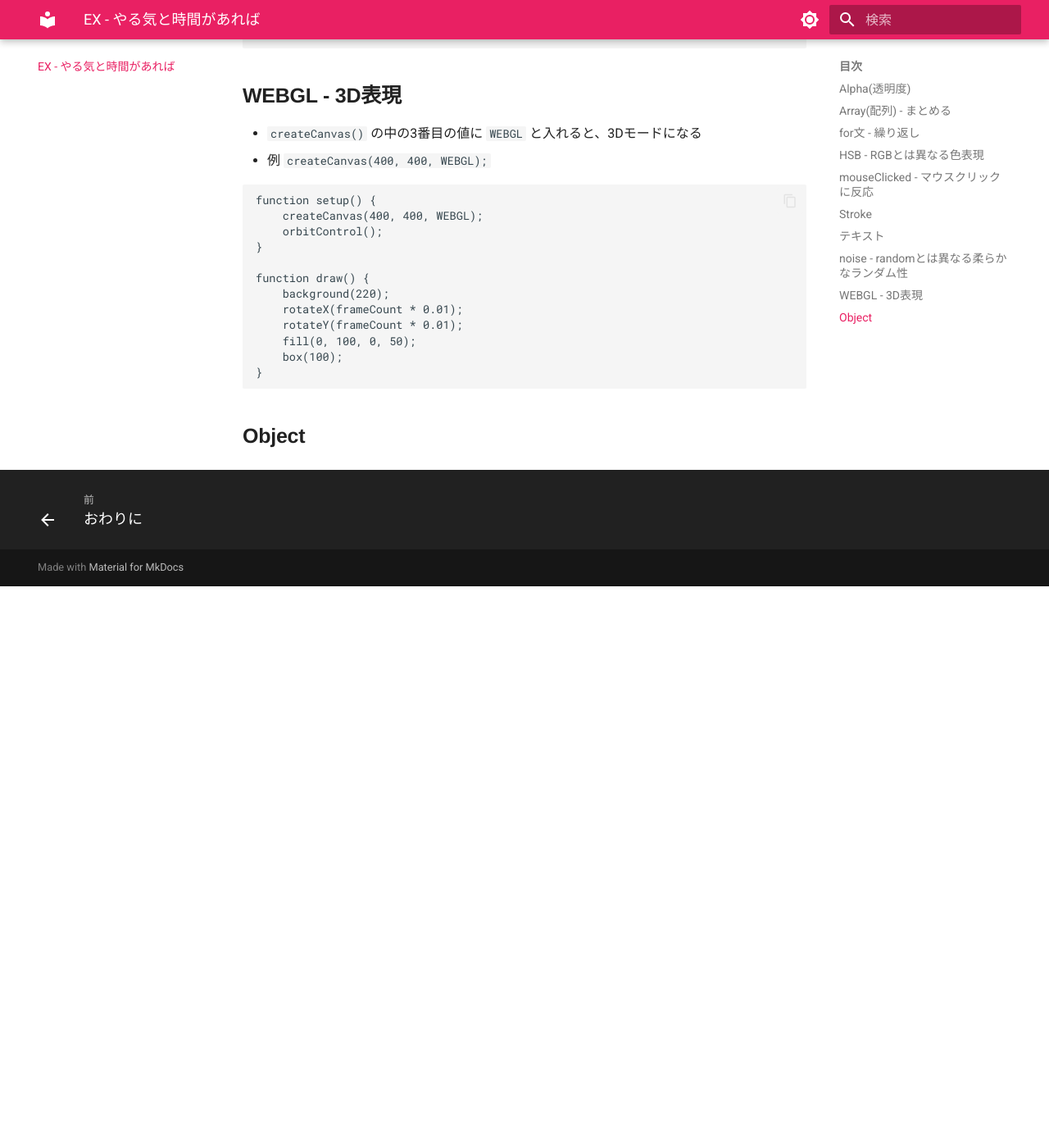
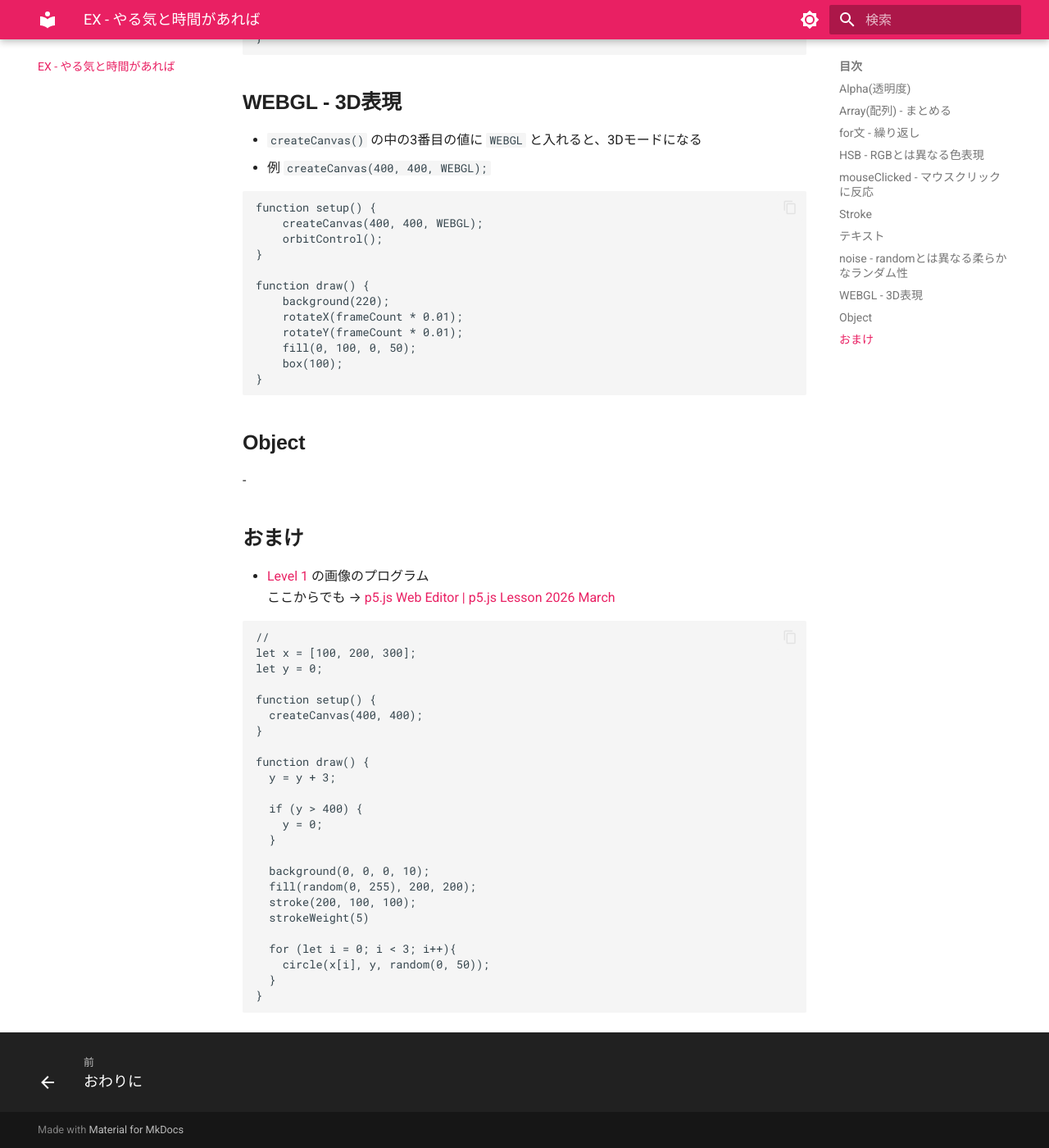
Before and after one commit to v76nl/gdgs-p5-workshop, an MkDocs documentation site: the page built from docs/EX.md, in a window 1280 px wide and 1400 px high, scrolled down 5196 px. Shown: the whole window at 82% size. Built offline with MkDocs 1.6.1 and Material for MkDocs 9.7.7, drawn with Linux system fonts in a browser that asks for light colours; before the commit the page ends 5911 px from its top, so only the background shows below that; some of the changed text lies outside the part shown.

Commit message:
docs: chore

````diff
--- a/docs/EX.md
+++ b/docs/EX.md
@@ -55,7 +55,7 @@
 ## for文 - 繰り返し
 
 - for文とは
-  - このような書き方のこと
+    - このような書き方のこと
 
         ```
         for (初期化式; 条件式; 変化式) {
@@ -63,12 +63,12 @@
         }
         ```
 
-  - 指定した回数や、条件を満たしている間、処理を繰り返すことができる
-  - 初期化式と条件式と変化式
-    - 初期化式は、ループを開始するときに1回だけ実行される
-    - 条件式は、処理を繰り返すかどうかを判定する
-    - 変化式は、処理が1回終わるたびに実行され、変数の値を更新する
-  - 例
+    - 指定した回数や、条件を満たしている間、処理を繰り返すことができる
+    - 初期化式と条件式と変化式
+        - 初期化式は、ループを開始するときに1回だけ実行される
+        - 条件式は、処理を繰り返すかどうかを判定する
+        - 変化式は、処理が1回終わるたびに実行され、変数の値を更新する
+    - 例
 
     ```
     for (let i = 0; i < 3; i++) {
@@ -76,7 +76,7 @@
     }
     ```
 
-    - 難しいので、書くことで慣れよう
+        - 難しいので、書くことで慣れよう
 
 ```p5.js hl_lines="15-17"
 let x = [100, 200, 300];
@@ -102,8 +102,8 @@
 ## HSB - RGBとは異なる色表現
 
 - HSB: Hue, Saturation, Brightness
-  - つまり、色合い、鮮やかさ、明るさの3つで色を指定する
-    - 三原色の混合で色を指定するRGBとは異なるやり方
+    - つまり、色合い、鮮やかさ、明るさの3つで色を指定する
+        - 三原色の混合で色を指定するRGBとは異なるやり方
 - `colorMode(HSB, 数値, 数値, 数値)` で有効化する
 
     ```
@@ -111,7 +111,7 @@
     fill(0.2, 1, 1);
     ```
 
-  - HSBにするとRGBは使えなくなるので注意
+    - HSBにするとRGBは使えなくなるので注意
 
 ```
 let frames = 0;
@@ -269,3 +269,37 @@
 ```
 
 ## Object
+
+-
+
+## おまけ
+
+- [Level 1](https://v76nl.github.io/gdgs-p5-workshop/level_0/) の画像のプログラム
+ここからでも → [p5.js Web Editor | p5.js Lesson 2026 March](https://editor.p5js.org/v76nl/sketches/2BarazSA3)
+
+```
+//
+let x = [100, 200, 300];
+let y = 0;
+
+function setup() {
+  createCanvas(400, 400);
+}
+
+function draw() {
+  y = y + 3;
+
+  if (y > 400) {
+    y = 0;
+  }
+
+  background(0, 0, 0, 10);
+  fill(random(0, 255), 200, 200);
+  stroke(200, 100, 100);
+  strokeWeight(5)
+
+  for (let i = 0; i < 3; i++){
+    circle(x[i], y, random(0, 50));
+  }
+}
+```
````
Also changed, not shown: docs/level_5.md (+1 -1 lines), docs/outro.md (+5 -1 lines).
